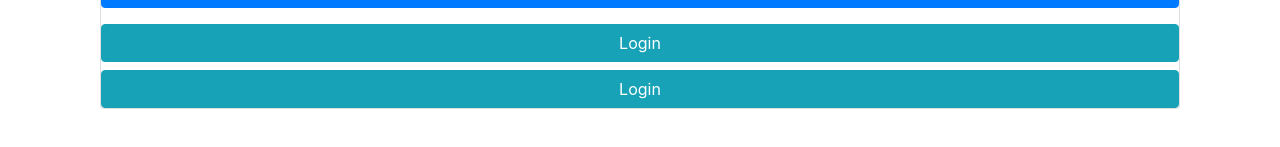
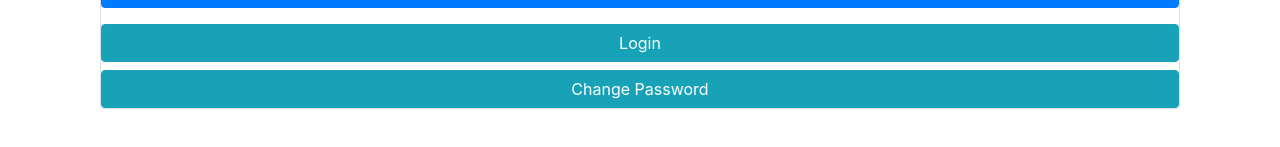
Before and after one commit to AlvaroJTorres/angular-products, an Angular app: page /register in a window 1280 px wide. Shown: the part 447-594 px from the top of the page. Built offline with nearby package versions, Linux system fonts and the light colour scheme.

Commit message:
Update naming

```diff
--- a/src/app/components/change-password/change-password.component.html
+++ b/src/app/components/change-password/change-password.component.html
@@ -56,8 +56,10 @@
           <div>New Password must be at least 6 characters</div>
           }
         </div>
+      }
+      </div>
 
-        <div class="form-group">
+      <div class="form-group">
           <label for="confirmed_password">Confirmed Password</label>
           <input
             type="password"
@@ -84,9 +86,9 @@
         <button class="btn btn-primary btn-block">Change Password</button>
       </div>
 
-      @if (f.submitted && isSignUpFailed) {
+      @if (f.submitted && isChangePasswordFailed) {
       <div class="alert alert-warning">
-        Signup failed!<br />{{ errorMessage }}
+        Change Password Failed!<br />{{ errorMessage }}
       </div>
       }
     </form>
--- a/src/app/components/login/login.component.html
+++ b/src/app/components/login/login.component.html
@@ -57,7 +57,7 @@
       </div>
     </form>
     <button class="btn btn-info btn-block" (click)="goToRegister()">Register</button>
-    <button class="btn btn-info btn-block" (click)="goToChangePassword()">Register</button>
+    <button class="btn btn-info btn-block" (click)="goToChangePassword()">Change Password</button>
     }
   </div>
 </div>
--- a/src/app/components/register/register.component.html
+++ b/src/app/components/register/register.component.html
@@ -117,7 +117,7 @@
       }
     </form>
     <button class="btn btn-info btn-block" (click)="goToLogin()">Login</button>
-    <button class="btn btn-info btn-block" (click)="goToChangePassword()">Login</button>
+    <button class="btn btn-info btn-block" (click)="goToChangePassword()">Change Password</button>
     } @else {
     <div class="alert alert-success">Your registration is successful!</div>
     }
```
